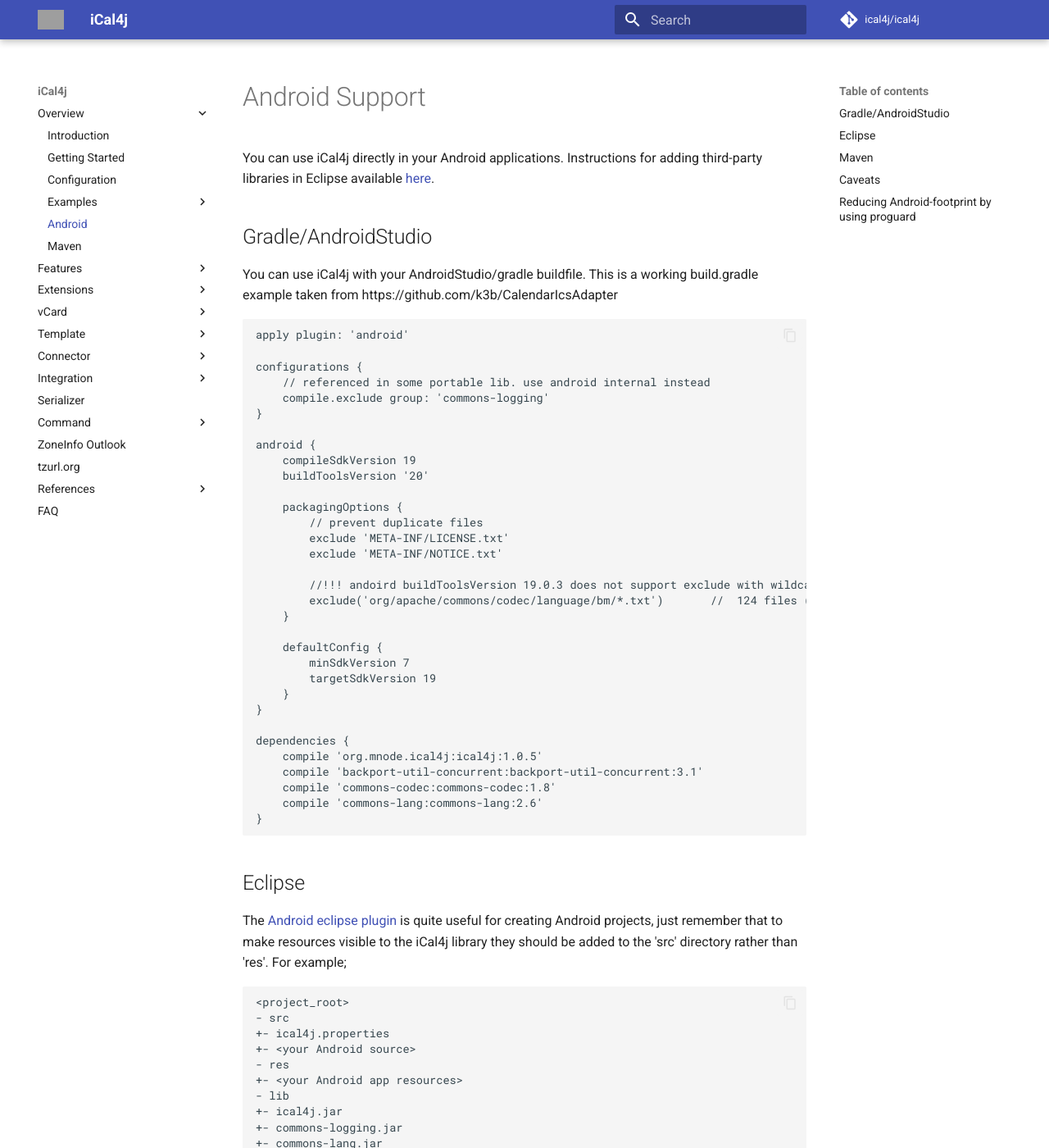
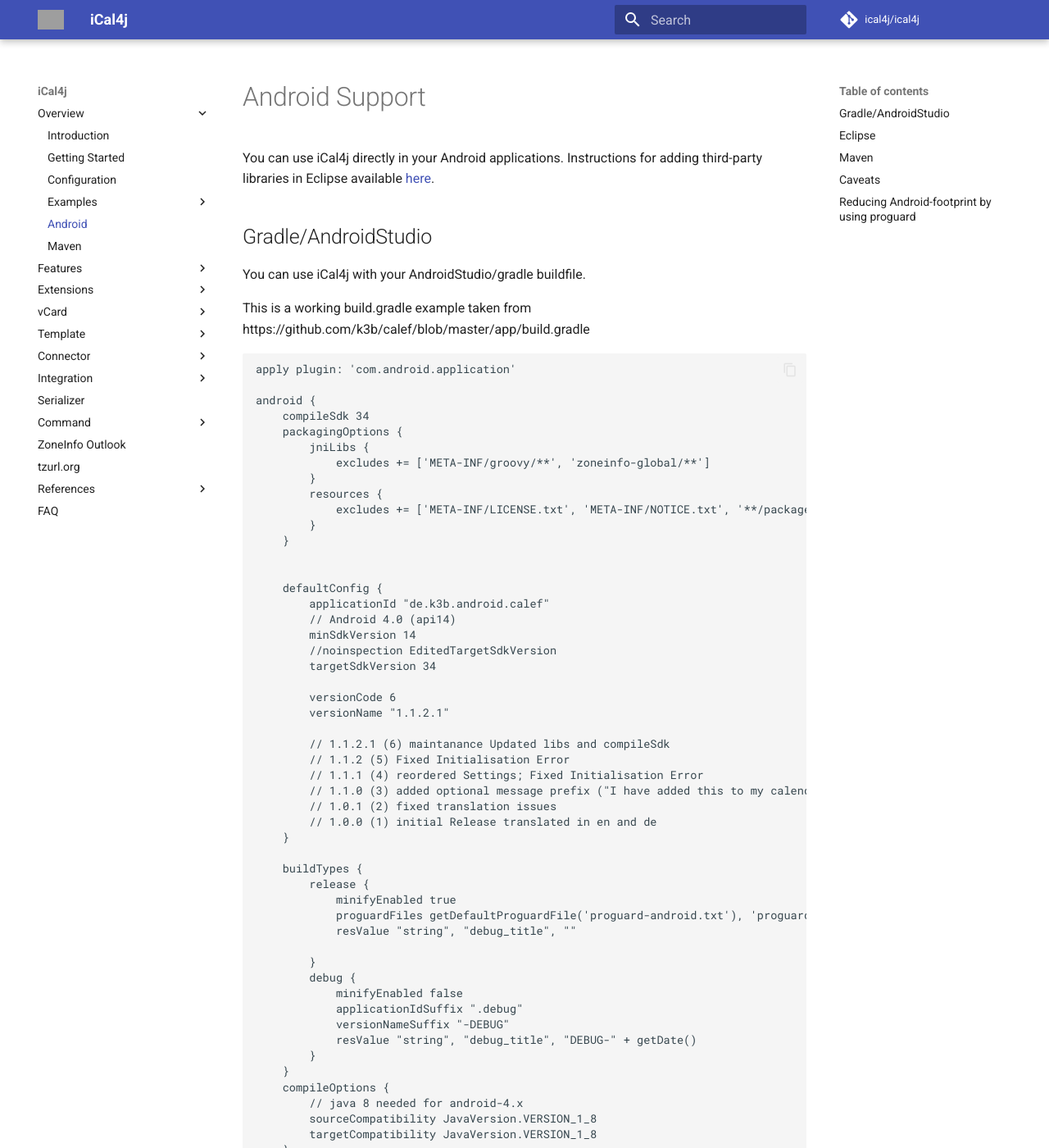
Before and after one commit to ical4j/ical4j-user-guide, an MkDocs documentation site: the page built from docs/android.md, in a window 1280 px wide and 1400 px high. Shown: the whole window at 82% size. Built offline with MkDocs 1.6.1 and Material for MkDocs 9.7.7, drawn with Linux system fonts in a browser that asks for light colours; comment, search, counter and statistics services are not loaded; some of the changed text lies outside the part shown; grey boxes are pictures that could not be loaded.

Commit message:
Updated Android examples for gradle build and proguard configs

````diff
--- a/docs/android.md
+++ b/docs/android.md
@@ -1,43 +1,120 @@
 # Android Support
+
 You can use iCal4j directly in your Android applications. Instructions for adding third-party libraries in Eclipse available [here](http://code.google.com/android/kb/commontasks.html#addexternallibrary).
 
 ## Gradle/AndroidStudio
 
 You can use iCal4j with your AndroidStudio/gradle buildfile.
-This is a working build.gradle example taken from https://github.com/k3b/CalendarIcsAdapter
 
-    apply plugin: 'android'
+This is a working build.gradle example taken from https://github.com/k3b/calef/blob/master/app/build.gradle
 
-    configurations {
-        // referenced in some portable lib. use android internal instead
-        compile.exclude group: 'commons-logging'
-    }
+```groovy
+apply plugin: 'com.android.application'
 
-    android {
-        compileSdkVersion 19
-        buildToolsVersion '20'
-
-        packagingOptions {
-            // prevent duplicate files
-            exclude 'META-INF/LICENSE.txt'
-            exclude 'META-INF/NOTICE.txt'
-
-            //!!! andoird buildToolsVersion 19.0.3 does not support exclude with wildcards yet :-(
-            exclude('org/apache/commons/codec/language/bm/*.txt')		//  124 files (uncompressed 215kb) with unused language specific rules
+android {
+    compileSdk 34
+    packagingOptions {
+        jniLibs {
+            excludes += ['META-INF/groovy/**', 'zoneinfo-global/**']
         }
-
-        defaultConfig {
-            minSdkVersion 7
-            targetSdkVersion 19
+        resources {
+            excludes += ['META-INF/LICENSE.txt', 'META-INF/NOTICE.txt', '**/package-info.java', 'META-INF/groovy-release-info.properties', 'META-INF/INDEX.LIST', 'META-INF/groovy/**', 'zoneinfo-global/**', 'org/apache/commons/codec/language/bm/*.txt']
         }
     }
 
-    dependencies {
-        compile 'org.mnode.ical4j:ical4j:1.0.5'
-        compile 'backport-util-concurrent:backport-util-concurrent:3.1'
-        compile 'commons-codec:commons-codec:1.8'
-        compile 'commons-lang:commons-lang:2.6'
+
+    defaultConfig {
+        applicationId "de.k3b.android.calef"
+        // Android 4.0 (api14)
+        minSdkVersion 14
+        //noinspection EditedTargetSdkVersion
+        targetSdkVersion 34
+
+        versionCode 6
+        versionName "1.1.2.1"
+
+        // 1.1.2.1 (6) maintanance Updated libs and compileSdk
+        // 1.1.2 (5) Fixed Initialisation Error
+        // 1.1.1 (4) reordered Settings; Fixed Initialisation Error
+        // 1.1.0 (3) added optional message prefix ("I have added this to my calendar")
+        // 1.0.1 (2) fixed translation issues
+        // 1.0.0 (1) initial Release translated in en and de
     }
+
+    buildTypes {
+        release {
+            minifyEnabled true
+            proguardFiles getDefaultProguardFile('proguard-android.txt'), 'proguard-rules.pro'
+            resValue "string", "debug_title", ""
+
+        }
+        debug {
+            minifyEnabled false
+            applicationIdSuffix ".debug"
+            versionNameSuffix "-DEBUG"
+            resValue "string", "debug_title", "DEBUG-" + getDate()
+        }
+    }
+    compileOptions {
+        // java 8 needed for android-4.x
+        sourceCompatibility JavaVersion.VERSION_1_8
+        targetCompatibility JavaVersion.VERSION_1_8
+    }
+    namespace 'de.k3b.android.calef'
+    lint {
+        abortOnError false
+        // checkReleaseBuilds false
+
+        // http://stackoverflow.com/questions/31350350/generating-signed-apk-error7-missingtranslation-in-build-generated-res-gen
+        // MissingTranslation : not all crowdwin translations are complete so ignore them
+        // ValidFragment : local (dialog-)fragment class for customized directory picker is fragile but on rotation code makes sure that dialog is closed.
+        // disable 'MissingTranslation','ValidFragment', 'ContentDescription', 'AndroidLintPluralsCandidate', 'AndroidLintRtlHardcoded'
+        // disable 'MissingTranslation','ValidFragment', 'ContentDescription', 'ExpiredTargetSdkVersion'
+        disable 'MissingTranslation', 'ContentDescription', 'ExpiredTargetSdkVersion'
+    }
+}
+
+dependencies {
+    implementation 'androidx.annotation:annotation:1.7.0'
+
+    // ical4j see https://ical4j.github.io/ical4j-user-guide/examples/
+//    implementation 'org.mnode.ical4j:ical4j:3.1.0' // requires api-26 + java11
+//    implementation 'org.mnode.ical4j:ical4j:3.0.29' // requires api-26 + java11
+//    implementation 'org.mnode.ical4j:ical4j:1.0.8' // most recent version 1.x: compiles with api-7 + java6
+
+    //noinspection GradleDependency
+    // most recent version 2.x: compiles with api-14 + java8
+    implementation 'org.mnode.ical4j:ical4j:2.2.7'
+
+    // required by ical4j R8-minify: must be present in order to be removed :-/
+    implementation 'javax.cache:cache-api:1.1.1'
+
+    implementation 'backport-util-concurrent:backport-util-concurrent:3.1'
+
+    // do not automatically update to 20041127.091804 which is much older that 1.16.0
+    //noinspection GradleDependency
+    implementation 'commons-codec:commons-codec:1.16.0'
+
+    // do not automatically update to 20030203.000129 which is much older that 2.6
+    //noinspection GradleDependency
+    implementation 'commons-lang:commons-lang:2.6'
+
+    testImplementation 'junit:junit:4.13.2'
+
+    implementation 'org.slf4j:slf4j-api:2.0.9'
+    testImplementation 'org.slf4j:slf4j-simple:2.0.9'
+    // causes warning in unittests: "SLF4J: Class path contains multiple SLF4J bindings."
+    implementation 'uk.uuid.slf4j:slf4j-android:2.0.9-0'
+    // uses app/src/main/resources/uk/uuid/slf4j/android/config.properties
+}
+
+
+static def getDate() {
+    def date = new Date()
+    def formattedDate = date.format('yyyyMMdd-HH:mm')
+    return formattedDate
+}
+```
 
 ## Eclipse
 
@@ -158,37 +235,71 @@
 
 ## Reducing Android-footprint by using proguard
 
-ical4j has several groovy classes that are not supported by android
+iCal4j has several groovy classes that are not supported by android,
 and fortunately you can live without them under android.
 
-You can remove unused staff from your android app using proguard.
+You can remove unused classes from your android app using proguard.
 
-Here is a working example from https://github.com/k3b/CalendarIcsAdapter
+Here is a working example from https://github.com/k3b/calef/blob/master/app/proguard-rules.pro
 
-    #  proguard-rules.txt
-    #
-    ## ical4j also contains groovy code which is not used in android
-    -dontwarn groovy.**
-    -dontwarn org.codehaus.groovy.**
-    -dontwarn org.apache.commons.logging.**
-    -dontwarn sun.misc.Perf
+```
+# Add project specific ProGuard rules here.
+# You can control the set of applied configuration files using the
+# proguardFiles setting in build.gradle.
+#
+# For more details, see
+#   http://developer.android.com/guide/developing/tools/proguard.html
 
-    -dontnote com.google.vending.**
-    -dontnote com.android.vending.licensing.**
+# If your project uses WebView with JS, uncomment the following
+# and specify the fully qualified class name to the JavaScript interface
+# class:
+#-keepclassmembers class fqcn.of.javascript.interface.for.webview {
+#   public *;
+#}
 
-    ###################
-    # Get rid of #can't find referenced method in library class java.lang.Object# warnings for clone() and finalize()
-    # Warning: net.fortuna.ical4j.model.CalendarFactory: can't find referenced method 'void finalize()' in library class java.lang.Object
-    # Warning: net.fortuna.ical4j.model.ContentBuilder: can't find referenced method 'java.lang.Object clone()' in library class java.lang.Object
-    # for details see http://stackoverflow.com/questions/23883028/how-to-fix-proguard-warning-cant-find-referenced-method-for-existing-methods
-    -dontwarn net.fortuna.ical4j.model.**
+# Uncomment this to preserve the line number information for
+# debugging stack traces.
+#-keepattributes SourceFile,LineNumberTable
 
-    ###############
-    # I use proguard only to remove unused stuff and to keep the app small.
-    # I donot want to obfuscate (rename packages, classes, methods, ...) since this is open source
-    -keepnames class ** { *; }
-    -keepnames interface ** { *; }
-    -keepnames enum ** { *; }
+# If you keep the line number information, uncomment this to
+# hide the original source file name.
+#-renamesourcefileattribute SourceFile
+
+#
+## ical4j also contains groovy code which is not used in android
+-dontwarn groovy.**
+-dontwarn org.codehaus.groovy.**
+-dontwarn org.apache.commons.logging.**
+
+-dontnote com.google.vending.**
+-dontnote com.android.vending.licensing.**
+
+## log4j: remove net.fortuna.ical4j.util.JCacheTimeZoneCache.** that requires javax.cache.**
+## use MapTimeZoneCache instead
+-assumenosideeffects class net.fortuna.ical4j.util.JCacheTimeZoneCache
+-assumenosideeffects class javax.cache.Cache
+-assumenosideeffects class javax.cache.CacheManager
+-assumenosideeffects class javax.cache.Caching
+-assumenosideeffects class javax.cache.configuration.Configuration
+-assumenosideeffects class javax.cache.configuration.MutableConfiguration
+-assumenosideeffects class javax.cache.spi.CachingProvider
+-keep class net.fortuna.ical4j.util.MapTimeZoneCache
+
+###################
+# Get rid of #can't find referenced method in library class java.lang.Object# warnings for clone() and finalize()
+# Warning: net.fortuna.ical4j.model.CalendarFactory: can't find referenced method 'void finalize()' in library class java.lang.Object
+# Warning: net.fortuna.ical4j.model.ContentBuilder: can't find referenced method 'java.lang.Object clone()' in library class java.lang.Object
+# for details see http://stackoverflow.com/questions/23883028/how-to-fix-proguard-warning-cant-find-referenced-method-for-existing-methods
+-dontwarn net.fortuna.ical4j.model.**
+
+###############
+# I use proguard only to remove unused stuff and to keep the app small.
+# I donot want to obfuscate (rename packages, classes, methods, ...) since this is open source
+-keepnames class ** { *; }
+-keepnames interface ** { *; }
+-keepnames enum ** { *; }
+
+```
 
 Statistics:
 
````
